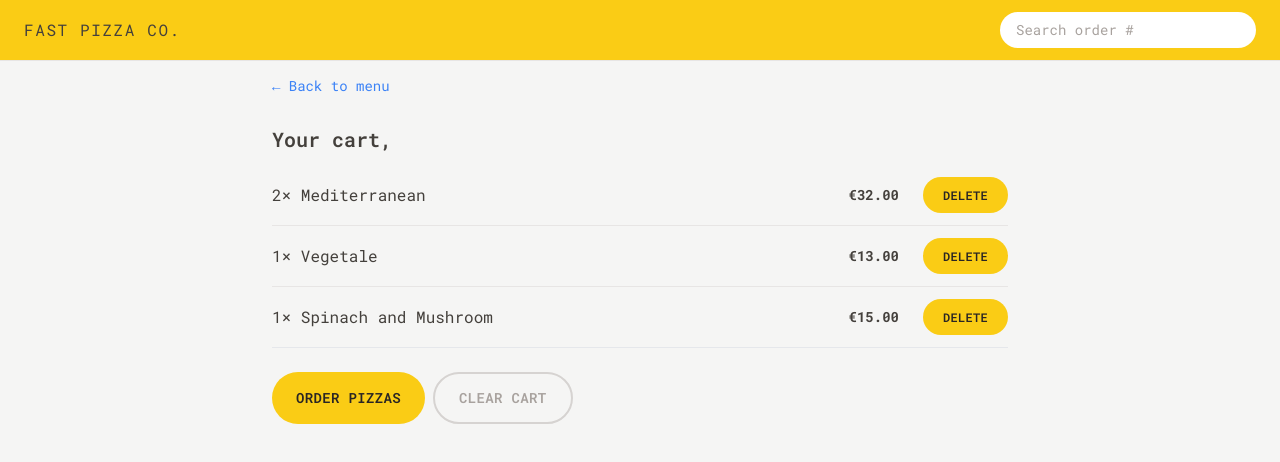
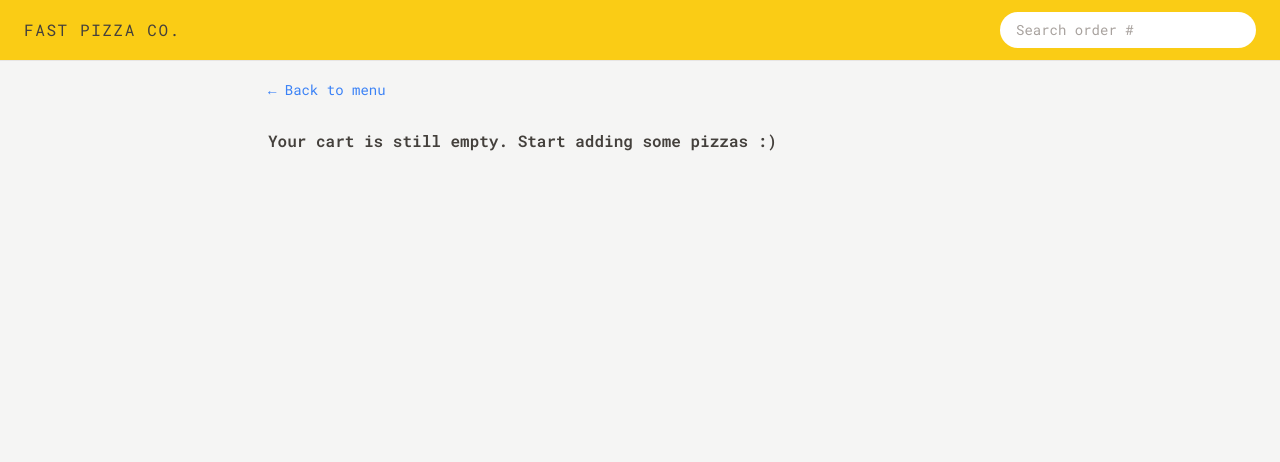
Before and after one commit to DamienAmbient/pizzaBoost, a React (Vite) app: page /cart in a window 1280 px wide. Shown: the top 462 px of the page. Built offline with nearby package versions, Linux system fonts and the light colour scheme.

Commit message:
cart page building

```diff
--- a/src/features/cart/Cart.jsx
+++ b/src/features/cart/Cart.jsx
@@ -1,36 +1,16 @@
-import { useSelector } from "react-redux";
-import { Link } from "react-router-dom";
+import { useDispatch, useSelector } from "react-redux";
 import Button from "../../ui/Button";
 import LinkButton from "../../ui/LinkButton";
 import CartItem from "./CartItem";
-
-const fakeCart = [
-  {
-    pizzaId: 12,
-    name: "Mediterranean",
-    quantity: 2,
-    unitPrice: 16,
-    totalPrice: 32,
-  },
-  {
-    pizzaId: 6,
-    name: "Vegetale",
-    quantity: 1,
-    unitPrice: 13,
-    totalPrice: 13,
-  },
-  {
-    pizzaId: 11,
-    name: "Spinach and Mushroom",
-    quantity: 1,
-    unitPrice: 15,
-    totalPrice: 15,
-  },
-];
+import EmptyCart from "./EmptyCart";
+import { clearCart, getCart } from "./cartSlice";
 
 function Cart() {
   const username = useSelector((state) => state.user.username);
-  const cart = fakeCart;
+  const cart = useSelector(getCart);
+  const dispatch = useDispatch();
+
+  if (!cart.length) return <EmptyCart></EmptyCart>;
 
   return (
     <div className="px-4 py-3">
@@ -49,7 +29,9 @@
           Order pizzas
         </Button>
 
-        <Button type="secondary">Clear cart</Button>
+        <Button type="secondary" onClick={() => dispatch(clearCart())}>
+          Clear cart
+        </Button>
       </div>
     </div>
   );
--- a/src/features/cart/EmptyCart.jsx
+++ b/src/features/cart/EmptyCart.jsx
@@ -1,11 +1,13 @@
-import { Link } from 'react-router-dom';
+import LinkButton from "../../ui/LinkButton";
 
 function EmptyCart() {
   return (
-    <div>
-      <Link to="/menu">&larr; Back to menu</Link>
+    <div className="px-3 py-4">
+      <LinkButton to="/menu">&larr; Back to menu</LinkButton>
 
-      <p>Your cart is still empty. Start adding some pizzas :)</p>
+      <p className="mt-7 font-semibold">
+        Your cart is still empty. Start adding some pizzas :)
+      </p>
     </div>
   );
 }
--- a/src/features/cart/cartSlice.js
+++ b/src/features/cart/cartSlice.js
@@ -51,6 +51,8 @@
 
 export default cartSlice.reducer;
 
+export const getCart = (state) => state.cart.cart;
+
 export const getTotalCartQuantity = (state) =>
   state.cart.cart.reduce((sum, item) => sum + item.quantity, 0);
 
```
